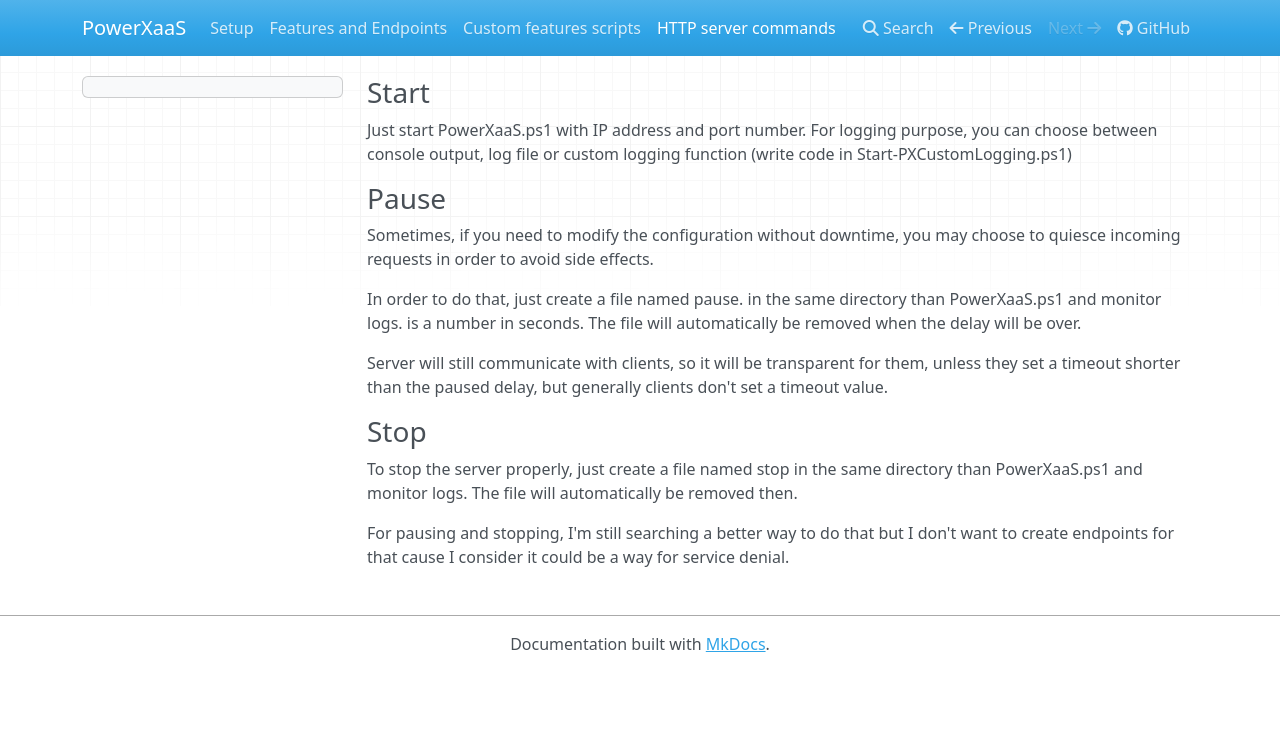
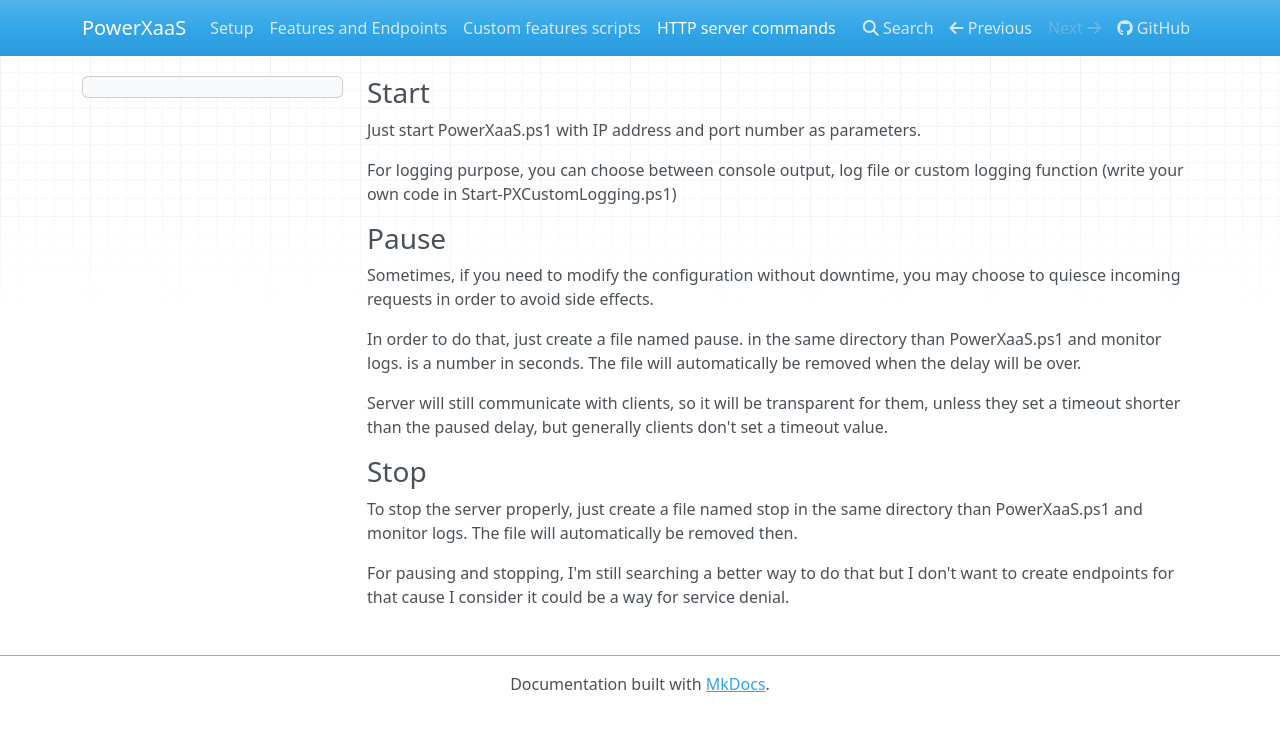
Before and after one commit to otabut/PowerXaaS, an MkDocs documentation site: the page built from docs/http-server-commands.md, in a window 1280 px wide. Shown: the top 731 px of the page. Built offline with MkDocs 1.6.1, drawn with Linux system fonts in a browser that asks for light colours; nearby versions of some CDN libraries; old or Windows-style settings are respelled for this version of MkDocs.

Commit message:
Update http-server-commands.md

```diff
--- a/docs/http-server-commands.md
+++ b/docs/http-server-commands.md
@@ -1,7 +1,9 @@
 
 ### Start
 
-Just start PowerXaaS.ps1 with IP address and port number. For logging purpose, you can choose between console output, log file or custom logging function (write code in Start-PXCustomLogging.ps1)
+Just start PowerXaaS.ps1 with IP address and port number as parameters.
+
+For logging purpose, you can choose between console output, log file or custom logging function (write your own code in Start-PXCustomLogging.ps1)
 
 
 ### Pause
```
